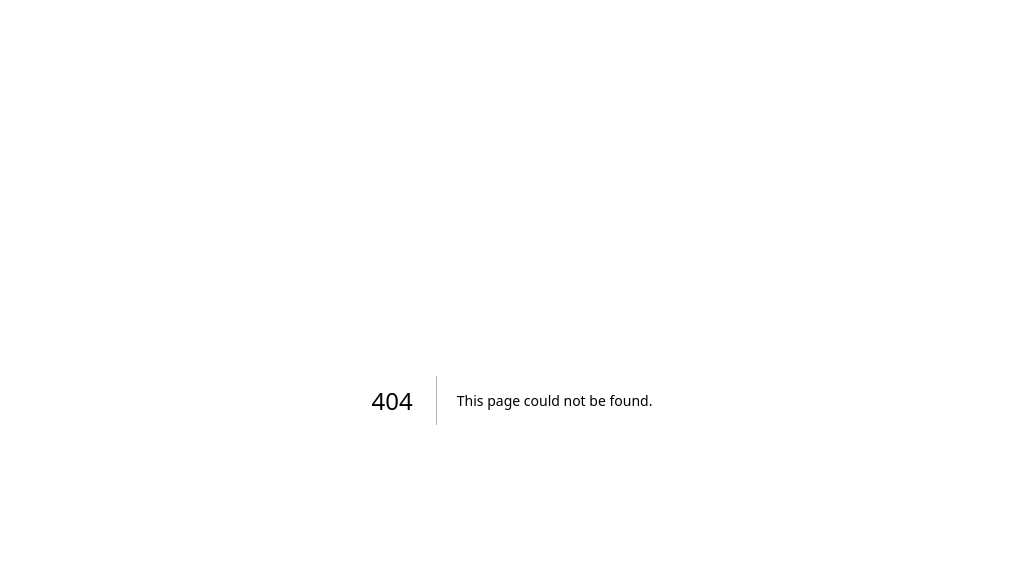
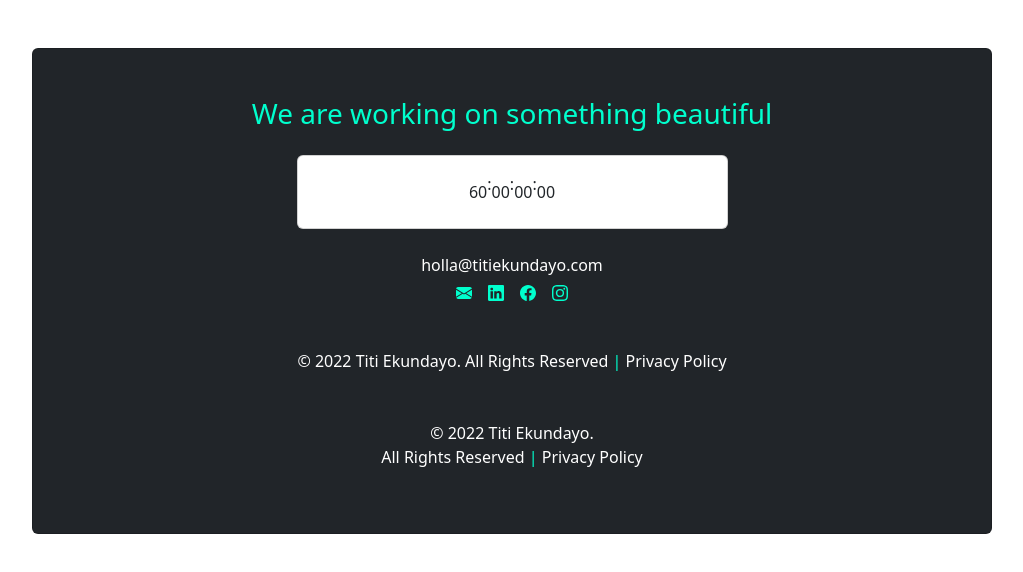
Before and after one commit to TitiEkundayo/titiekundayo, a Next.js app: page /underconstruction1 in a window 1280 px wide. Before the commit this address had no page. Shown: the top 572 px of the page, without its empty margins (128-1151 px from the left). Built offline with nearby package versions, Linux system fonts and the light colour scheme; a web font is replaced by a local one.

Commit message:
started working on the footer

```diff
--- a/pages/index.tsx
+++ b/pages/index.tsx
@@ -21,7 +21,7 @@ export default function Home() {
 				<HomeNavTitle />
 			</div>
 
-			<div className="">
+			<div>
 				<UnderConstruction />
 			</div>
 
--- /dev/null
+++ b/pages/underconstruction1.tsx
@@ -0,0 +1,71 @@
+import {
+	EmailIcon,
+	FacebookIcon,
+	InstagramIcon,
+	LinkedInIcon,
+} from "@/components/icons.js/SocialMediaIcons";
+import underconstructionstyles from "../styles/pagesstyles/underconstruction.module.scss";
+
+export default function UnderConstruction() {
+	return (
+		<div className="card bg-dark m-auto w-75 mt-5">
+			<div className="card-body text-center p-5">
+				<h3
+					className={`card-title mb-4 h3 ${underconstructionstyles.seccolor}`}>
+					We are working on something beautiful
+				</h3>
+
+				<div className="card m-auto d-none d-sm-block d-md-none">
+					<div className="card-body">
+						<div className="card-text d-flex justify-content-center">
+							<p className="my-auto">60</p>
+							<p>:</p>
+							<p className="my-auto">00</p>
+							<p>:</p>
+							<p className="my-auto">00</p>
+							<p>:</p>
+							<p className="my-auto">00</p>
+						</div>
+					</div>
+				</div>
+				<div className="card m-auto w-50 d-sm-none d-md-block">
+					<div className="card-body">
+						<div className="card-text d-flex justify-content-center">
+							<p className="my-auto">60</p>
+							<p>:</p>
+							<p className="my-auto">00</p>
+							<p>:</p>
+							<p className="my-auto">00</p>
+							<p>:</p>
+							<p className="my-auto">00</p>
+						</div>
+					</div>
+				</div>
+
+				<div className="text-white mt-4">
+					<address className="mb-0 pFont">holla@titiekundayo.com</address>
+					<div className="d-flex justify-content-center align-items-center mt-2">
+						<EmailIcon />
+						<LinkedInIcon />
+						<FacebookIcon />
+						<InstagramIcon />
+					</div>
+				</div>
+
+				<footer className="text-white mt-5 d-none d-sm-none d-md-block">
+					&copy; 2022 Titi Ekundayo. All Rights Reserved{" "}
+					<span className={`${underconstructionstyles.seccolor}`}>|</span>{" "}
+					Privacy Policy
+				</footer>
+				<footer className="text-white mt-5">
+					<p className="mb-0"> &copy; 2022 Titi Ekundayo.</p>
+					<p>
+						All Rights Reserved{" "}
+						<span className={`${underconstructionstyles.seccolor}`}>|</span>{" "}
+						Privacy Policy
+					</p>
+				</footer>
+			</div>
+		</div>
+	);
+}
```
